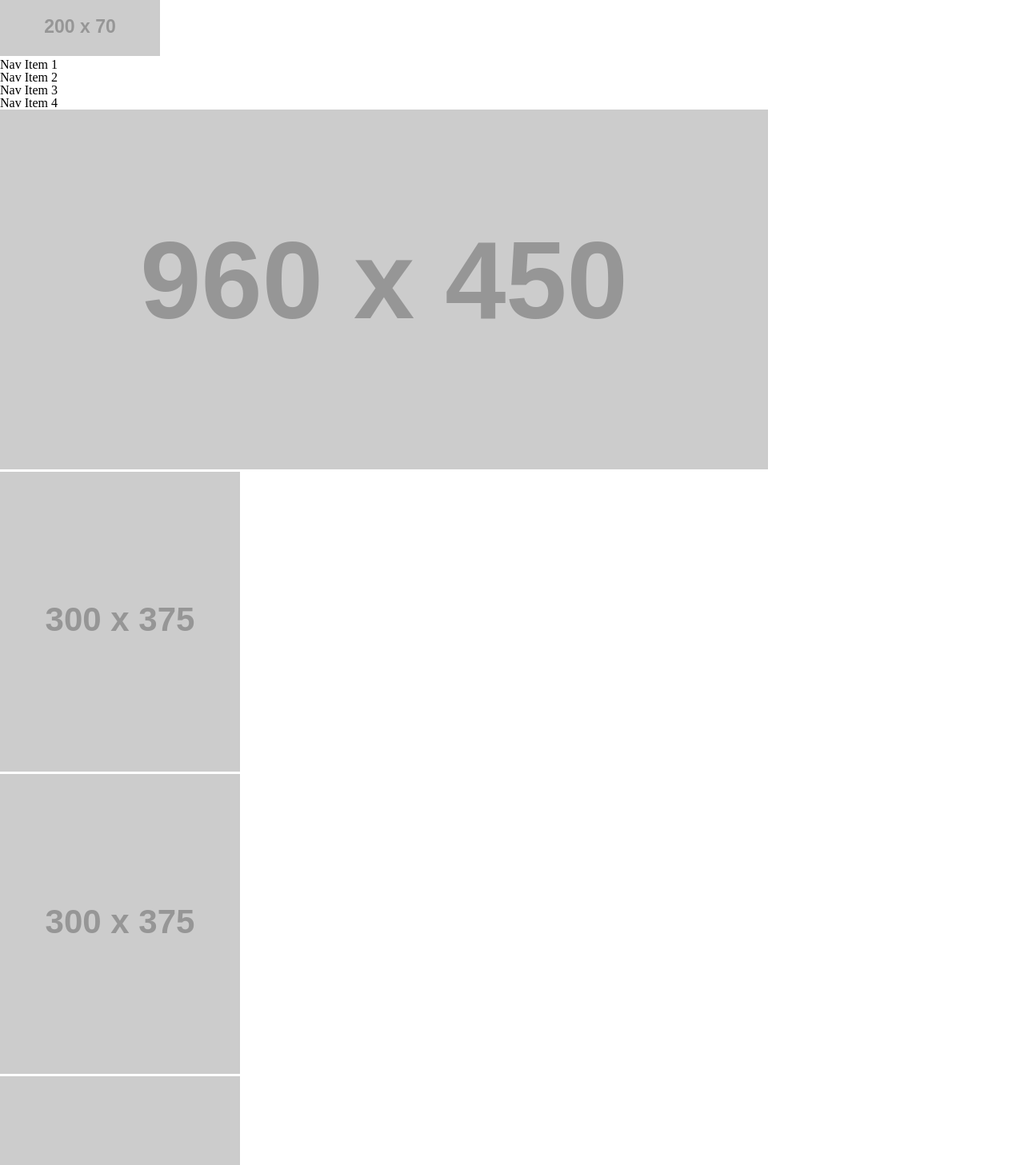
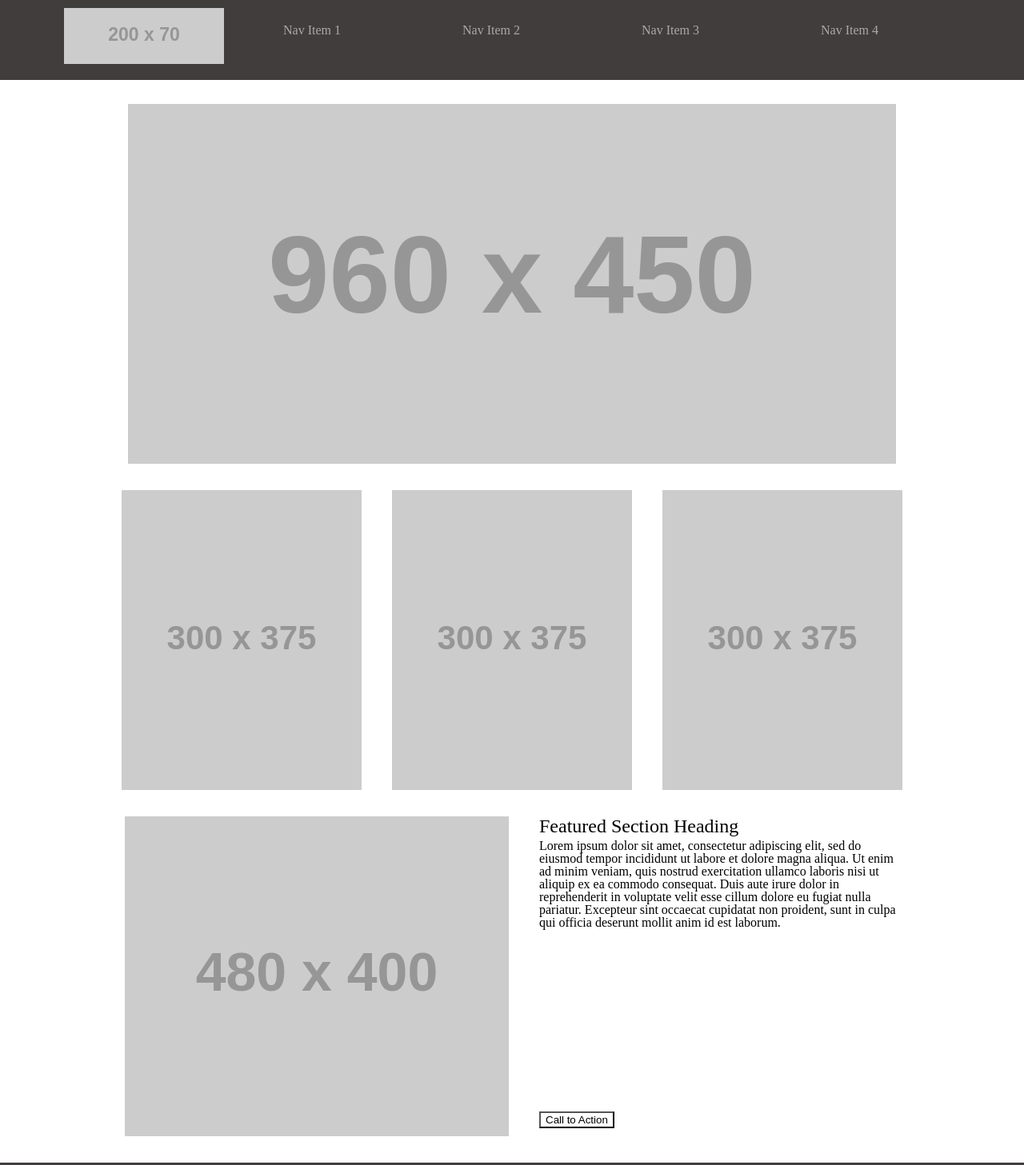
Before and after one commit to BehelitFam/wirefame-exercise, a plain HTML site: page index.html in a window 1280 px wide. Shown: the top 1457 px of the page at 80% size. Drawn offline with Linux system fonts and the light colour scheme; placeholder pictures from the web are drawn by us.

Commit message:
added css styling

```diff
--- a/index.html
+++ b/index.html
@@ -20,19 +20,27 @@
         </header>
 
         <main>
+            <section class="spacer"></section>
             <section>
                 <img src="https://placehold.it/960x450/000" />
             </section>
 
+            <section class="spacer"></section>
+
             <section>
                 <div><img src="https://placehold.it/300x375/000" /></div>
+                <div class="spacer"></div>
                 <div><img src="https://placehold.it/300x375/000" /></div>
+                <div class="spacer"></div>
                 <div><img src="https://placehold.it/300x375/000" /></div>
             </section>
 
+            <section class="spacer"></section>
+
             <section>
-                <div><img src="https://placehold.it/300x375/000" /></div>
-                <div>
+                <div><img src="https://placehold.it/480x400/000" /></div>
+                <div class="spacer"></div>
+                <div class="card">
                     <h2>Featured Section Heading</h2>
                     <p>Lorem ipsum dolor sit amet, consectetur adipiscing elit, sed do eiusmod
                         tempor incididunt ut labore et dolore magna aliqua. Ut enim ad minim veniam,
@@ -43,6 +51,7 @@
                     <button>Call to Action</button>
                 </div>
             </section>
+            <section class="spacer"></section>
         </main>
         <footer>
 
--- a/style.css
+++ b/style.css
@@ -0,0 +1,79 @@
+header, footer {
+    background: rgb(66, 61, 61);
+    padding-top: 10px;
+    padding-bottom: 10px;
+    height: 80px;
+    width: 100%;
+}
+
+
+header nav {
+}
+
+header img {
+    display: inline;
+    float: left;
+    padding-left: 80px;
+}
+
+nav {
+    display: inline;
+    float: left;
+    padding-top: 10px;
+    text-align: center;
+    vertical-align: middle;
+}
+
+li {
+    color: darkgrey;
+    display: inline-block;
+    height: 70px;
+    margin: 10px;
+    width: 200px;
+    vertical-align: center;
+}
+
+main {
+}
+
+section {
+    display: block;
+    margin-left: auto;
+    margin-right: auto;
+    text-align: center;
+}
+
+.spacer {
+    height: 30px;
+    width: 30px;
+}
+
+div{
+    display: inline-block;
+    width: auto;
+}
+
+.card {
+    overflow-y: auto;
+    height: 400px;
+    position: relative;
+    text-align: left;
+    width: 450px;
+}
+
+button {
+    background-color: white;
+    color: black;
+    position: absolute;
+    bottom: 10px;
+}
+
+button:hover {
+    background-color: black;
+    color: grey;
+}
+
+h2 {
+    font-size: 1.5em;
+    margin-bottom: 5px;
+}
```
